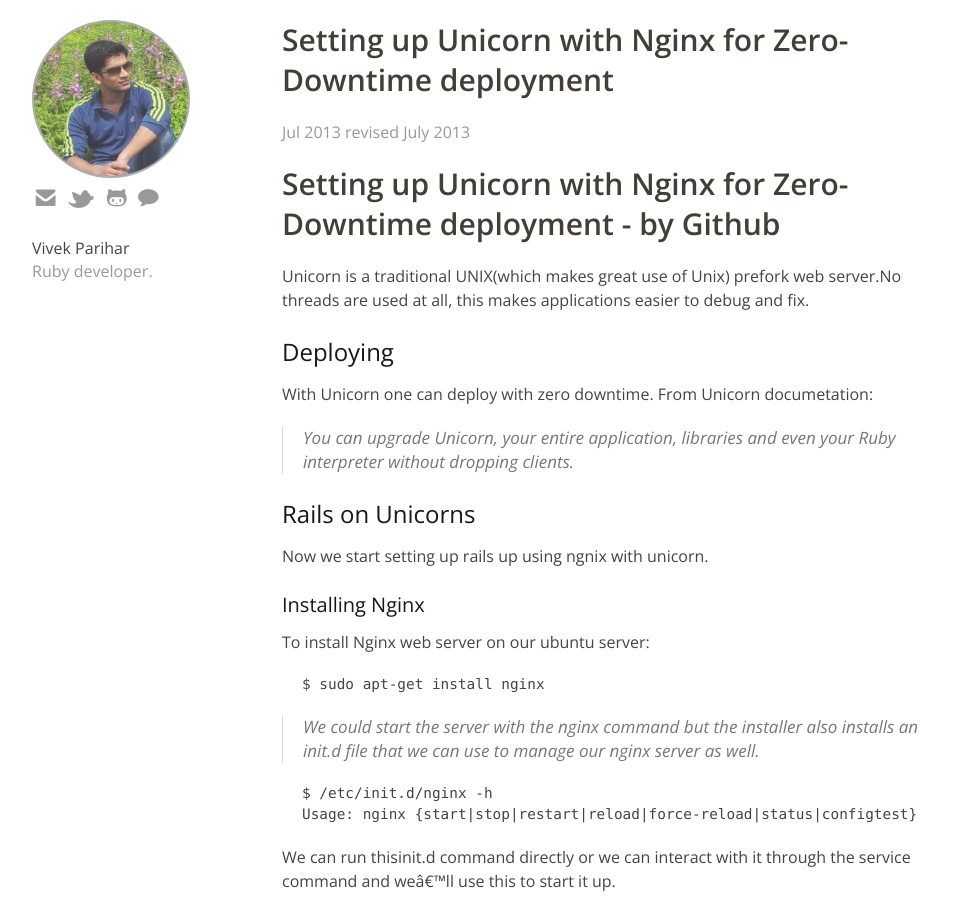
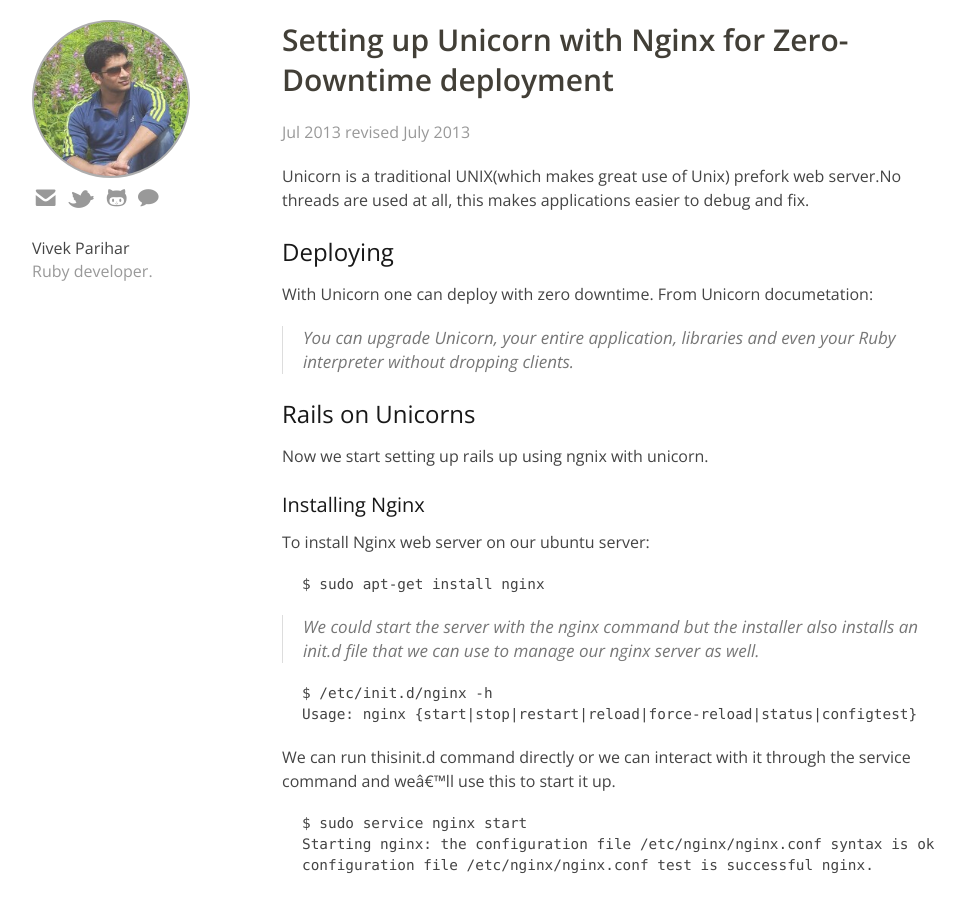
Before and after one commit to vparihar01/vparihar01.github.io, a Jekyll site: the page built from _posts/2013-07-21-setting-up-rails-app-using-unicorn-with-nginx-for-zero-downtime-deployment.html, in a window 1280 px wide and 900 px high. Shown: the whole window, without its empty margins (138-1102 px from the left). Built offline with Jekyll 4.4.1, drawn with Linux system fonts in a browser that asks for light colours.

Commit message:
content chnaged to html form

```diff
--- a/_posts/2013-07-21-setting-up-rails-app-using-unicorn-with-nginx-for-zero-downtime-deployment.html
+++ b/_posts/2013-07-21-setting-up-rails-app-using-unicorn-with-nginx-for-zero-downtime-deployment.html
@@ -3,7 +3,6 @@
 title: Setting up Unicorn with Nginx for Zero-Downtime deployment
 updated_at: "July 2013"
 ---
-<h1 id="setting-up-unicorn-with-nginx-for-zero-downtime-deployment-by-github">Setting up Unicorn with Nginx for Zero-Downtime deployment - by Github</h1>
 <p>Unicorn is a traditional UNIX(which makes great use of Unix) prefork web server.No threads are used at all, this makes applications easier to debug and fix.</p>
 <h2 id="deploying">Deploying</h2>
 <p>With Unicorn one can deploy with zero downtime. From Unicorn documetation:</p>
```
